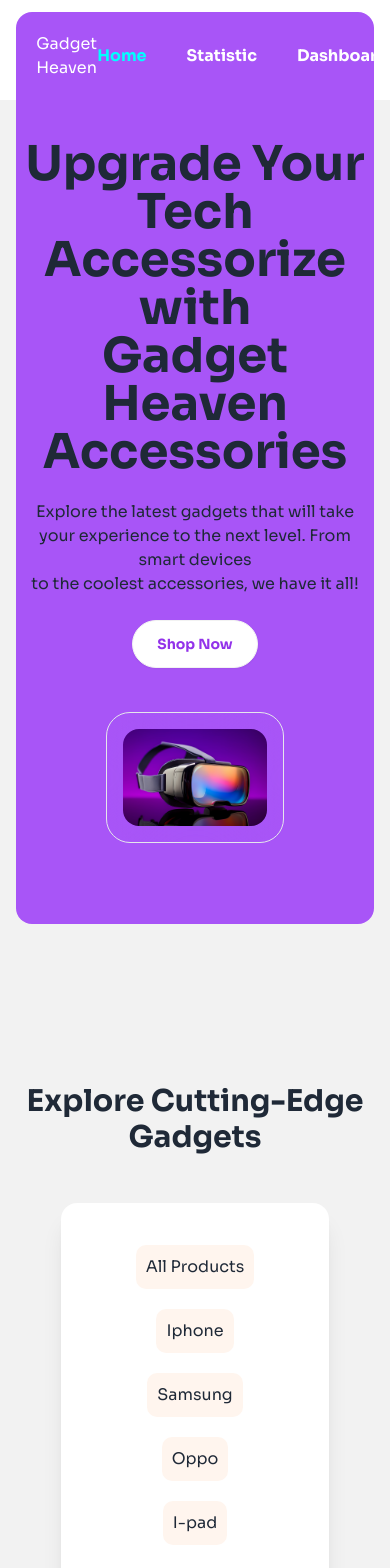
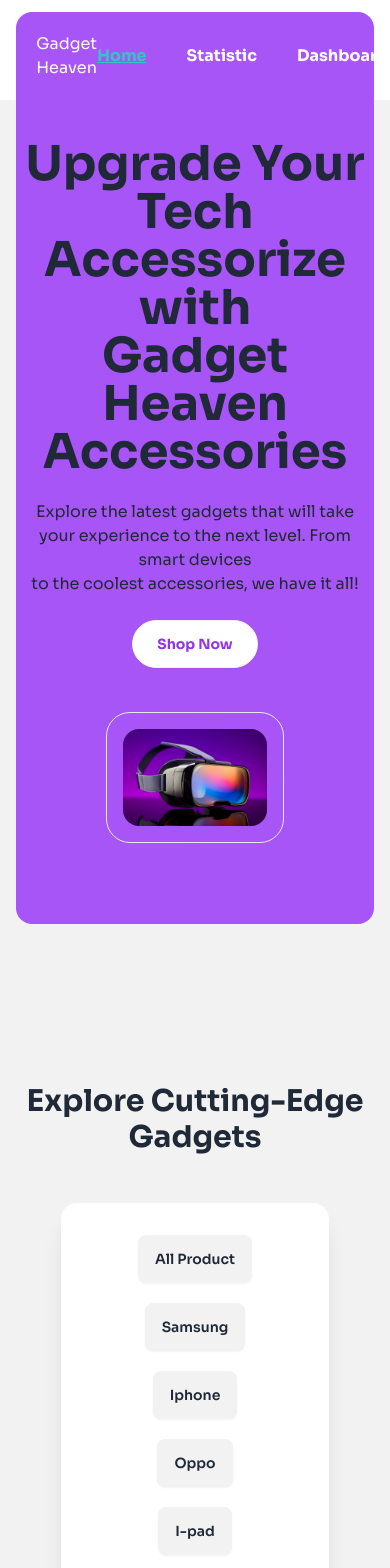
Before and after one commit to KI-Anik/a8-gadget-store, a React (Vite) app: page / in a window 390 px wide. Shown: the top 1568 px of the page. Built offline with nearby package versions, Linux system fonts and the light colour scheme.

Commit message:
Categories Sidebar func done

```diff
--- a/package.json
+++ b/package.json
@@ -16,6 +16,7 @@
     "react-dom": "^18.3.1",
     "react-hot-toast": "^2.4.1",
     "react-icons": "^5.4.0",
+    "react-rating-stars-component": "^2.2.0",
     "react-router-dom": "^7.0.1",
     "react-tabs": "^6.0.2",
     "sort-by": "^1.2.0"
--- /dev/null
+++ b/public/categories.json
@@ -0,0 +1,26 @@
+[
+    {
+      "id": 0,
+      "category": "All Product"
+    },
+    {
+      "id": 1,
+      "category": "Samsung"
+    },
+    {
+      "id": 2,
+      "category": "Iphone"
+    },
+    {
+      "id": 3,
+      "category": "Oppo"
+    },
+    {
+        "id": 4,
+        "category": "I-pad"
+    },
+    {
+         "id": 5,
+      "category": "Smart Watch"
+    }
+  ]
--- a/public/fakeData.json
+++ b/public/fakeData.json
@@ -3,7 +3,7 @@
       "id": 1,
       "product_title": "Galaxy Tab S8+",
       "product_image": "https://fdn2.gsmarena.com/vv/bigpic/samsung-galaxy-tab-s8-plus.jpg",
-      "category": "Smartphone",
+      "category": "Samsung",
       "price": 599,
       "description": "The TechPro X1 features a sleek design with powerful performance, great for gaming and multitasking.",
       "specification": [
@@ -20,7 +20,7 @@
       "id": 2,
       "product_title": "Galaxy S22 5G",
       "product_image": "https://fdn2.gsmarena.com/vv/bigpic/samsung-galaxy-s22-5g.jpg",
-      "category": "Smartphone",
+      "category": "Samsung",
       "price": 799,
       "description": "PixelMax Z offers an amazing camera experience with a stunning display and smooth performance.",
       "specification": [
@@ -37,7 +37,7 @@
       "id": 3,
       "product_title": "Galaxy S22 Ultra 5G",
       "product_image": "https://fdn2.gsmarena.com/vv/bigpic/samsung-galaxy-s22-ultra-5g.jpg",
-      "category": "Smartphone",
+      "category": "Samsung",
       "price": 1199,
       "description": "Premium performance with a 108MP camera and a stunning 120Hz display.",
       "specification": [
@@ -54,7 +54,7 @@
       "id": 4,
       "product_title": "iPhone 13",
       "product_image": "https://fdn2.gsmarena.com/vv/bigpic/apple-iphone-13.jpg",
-      "category": "Smartphone",
+      "category": "Iphone",
       "price": 499,
       "description": "OnePlus Nord 2 offers flagship performance with an affordable price tag.",
       "specification": [
@@ -71,7 +71,7 @@
       "id": 5,
       "product_title": "iPhone 12 Pro Max",
       "product_image": "https://fdn2.gsmarena.com/vv/bigpic/apple-iphone-12-pro-max-.jpg",
-      "category": "Smartphone",
+      "category": "Iphone",
       "price": 1099,
       "description": "iPhone 14 Pro comes with Apple's most advanced camera system and a Super Retina XDR display.",
       "specification": [
@@ -88,7 +88,7 @@
       "id": 6,
       "product_title": "iPhone 13 Pro",
       "product_image": "https://fdn2.gsmarena.com/vv/bigpic/apple-iphone-13-pro.jpg",
-      "category": "Smartphone",
+      "category": "Iphone",
       "price": 899,
       "description": "Xiaomi Mi 11 Ultra offers incredible camera capabilities and premium build quality.",
       "specification": [
@@ -105,7 +105,7 @@
       "id": 7,
       "product_title": "Reno6 Lite",
       "product_image": "https://fdn2.gsmarena.com/vv/bigpic/oppo-reno6-lite.jpg",
-      "category": "Smartphone",
+      "category": "Oppo",
       "price": 699,
       "description": "The Moto Edge 30 Pro offers high-end performance with a 144Hz display and great cameras.",
       "specification": [
@@ -122,7 +122,7 @@
       "id": 8,
       "product_title": "Oppo Find X5",
       "product_image": "https://fdn2.gsmarena.com/vv/bigpic/oppo-find-x5.jpg",
-      "category": "Smartphone",
+      "category": "Oppo",
       "price": 999,
       "description": "Oppo Find X5 Pro brings stunning design with superb performance and camera quality.",
       "specification": [
@@ -139,7 +139,7 @@
       "id": 9,
       "product_title": "iPad mini (2021)",
       "product_image": "https://fdn2.gsmarena.com/vv/bigpic/apple-ipad-mini-2021.jpg",
-      "category": "Smartphone",
+      "category": "I-pad",
       "price": 749,
       "description": "Realme GT 2 Pro combines flagship performance with a 50MP camera and 120Hz AMOLED display.",
       "specification": [
@@ -156,7 +156,7 @@
       "id": 10,
       "product_title": "iPad Pro 11 (2021)",
       "product_image": "https://fdn2.gsmarena.com/vv/bigpic/apple-ipad-pro-11-2021.jpg",
-      "category": "Smartphone",
+      "category": "I-pad",
       "price": 1299,
       "description": "The ultimate gaming phone, the Asus ROG Phone 6 delivers extreme performance with a 165Hz display.",
       "specification": [
--- a/src/components/AllProducts/AllProducts.jsx
+++ b/src/components/AllProducts/AllProducts.jsx
@@ -1,35 +1,44 @@
 import React, { useEffect, useState } from 'react';
 import Card from './Card';
-import { Link, useLoaderData, useParams } from 'react-router-dom';
 
-const AllProducts = () => {
-    // const data = useLoaderData()
-    // const id = useParams()
+const AllProducts = ({categories}) => {
+
     const [gadget, setGadget] = useState([])
+    const [category, setCategory] = useState("All Product")
 
     useEffect(() => {
         fetch('/fakeData.json')
             .then(res => res.json())
-            .then(data => setGadget(data))
-    }, [])
+            .then(data => {
+                if(category === "All Product"){
+                    setGadget(data)
+                }
+                else{
+                    const filterData = data.filter(item=> item.category === category)
+                    setGadget(filterData)
+                }
+            })
+    }, [category])
+
+    const handleCategory= (name) => {
+        setCategory(name)
+    }
     return (
         <div>
             <h1 className='text-center text-3xl font-bold'>Explore Cutting-Edge Gadgets</h1>
-            <div className='grid grid-cols-1 md:grid-cols-4 my-12 gap-6'>
+            <div className='grid grid-cols-1 md:grid-cols-4 my-12 pb-10 gap-6'>
+
                 <aside className='row-span-4 w-9/12 mx-auto'>
 
-                    <ul className='card bg-base-100 items-center justify-center shadow-xl py-8'>
-                        {/* applied raw css */}
-                        <Link to={'/'}>All Products</Link>
-                        <Link to={''}>Iphone</Link>
-                        <Link to={''}>Samsung</Link>
-                        <Link to={''}>Oppo</Link>
-                        <Link to={''}>I-pad</Link>
-                    </ul>
+                    <div className='card bg-base-100 items-center shadow-xl py-8 gap-5'>
+                        {
+                            categories.map(item => <button className='btn hover:bg-purple-500' onClick={()=> handleCategory(item.category)}>{item.category}</button>)
+                        }
+                    </div>
                 </aside>
 
                 {
-                    gadget.map(card => <Card key={card.id} card={card}></Card>)
+                   gadget.length === 0 ? <p className='text-5xl text-center p-5'>No content</p> :  gadget.map(card => <Card key={card.id} card={card}></Card>)
                 }
 
             </div>
--- a/src/components/AllProducts/Card.jsx
+++ b/src/components/AllProducts/Card.jsx
@@ -5,7 +5,7 @@ const Card = ({ card }) => {
     const {id, product_title, product_image, price } = card
 
     return (
-        <div className="card bg-base-100  shadow-xl">
+        <div className="card bg-base-100 shadow-xl">
             <figure className="px-10 pt-10">
                 <img
                     src={product_image}
@@ -21,6 +21,7 @@ const Card = ({ card }) => {
                     </Link>
                 </div>
             </div>
+
         </div>
     );
 };
--- a/src/components/DashBoard/DashBoard.jsx
+++ b/src/components/DashBoard/DashBoard.jsx
@@ -8,8 +8,8 @@ const DashBoard = () => {
     const [carts, setCarts] = useState([]);
     const [wishLists, setwishLists] = useState([])
 
+
     useEffect(() => {
-
         setCarts(getStoredList('cart'))
         setwishLists(getStoredList('wish-list'))
     }, [])
@@ -37,6 +37,12 @@ const DashBoard = () => {
                 <h1 className='text-5xl font-bold'>Dashboard</h1>
                 <p className='font-xl'>Explore the latest gadgets that will take your experience to the next level. From smart devices to <br /> the coolest accessories, we have it all!</p>
             </div>
+
+            <div className='flex justify-end items-center gap-10'>
+                <h3>Price :</h3>
+                <button>Sort By price</button>
+                <button>Purchase</button>
+            </div>
             <Tabs>
                 <TabList >
                     <Tab>Cart</Tab>
@@ -49,10 +55,13 @@ const DashBoard = () => {
                             carts.map(item => <CardList
                                 key={item.id}
                                 item={item}
-                                handleRemove={()=>handleRemove(item.id, 'cart')}
+                                handleRemove={() => handleRemove(item.id, 'cart')}
                             ></CardList>)
                         }
                     </div>
+                    {
+                        carts.length == 0 && <h1 className='text-5xl text-center p-5'>No content</h1>
+                    }
                 </TabPanel>
 
                 <TabPanel>
@@ -61,16 +70,17 @@ const DashBoard = () => {
                             wishLists.map(item => <CardList
                                 key={item.id}
                                 item={item}
-                                handleRemove={()=>handleRemove(item.id, 'wish-list')}
-                                moveToCart = {() => moveToCart(item)}
+                                handleRemove={() => handleRemove(item.id, 'wish-list')}
+                                moveToCart={() => moveToCart(item)}
                             ></CardList>)
                         }
                     </div>
+                    {
+                        wishLists.length == 0 && <h1 className='text-5xl text-center p-5'>No content</h1>
+                    }
                 </TabPanel>
             </Tabs>
-            {
-                carts.length == 0 && <h1 className='text-5xl text-center p-5'>No content</h1>
-            }
+
 
         </div>
     );
--- a/src/components/Home/Home.jsx
+++ b/src/components/Home/Home.jsx
@@ -1,12 +1,14 @@
 import React from 'react';
 import Banner from './Banner';
 import AllProducts from '../AllProducts/AllProducts';
+import { useLoaderData } from 'react-router-dom';
 
 const Home = () => {
+    const categories = useLoaderData()
     return (
         <div className='w-11/12 mx-auto'>
             <Banner></Banner>
-            <AllProducts></AllProducts>
+            <AllProducts categories={categories}></AllProducts>
         </div>
     );
 };
--- a/src/components/Statistic/Statistic.jsx
+++ b/src/components/Statistic/Statistic.jsx
@@ -3,7 +3,7 @@ import React from 'react';
 const statistic = () => {
     return (
         <div>
-            statistic
+           <h1 className='text-5xl text-center p-5'>No content</h1>
         </div>
     );
 };
--- a/src/index.css
+++ b/src/index.css
@@ -1,20 +1,21 @@
-@import url('https://fonts.googleapis.com/css2?family=Sora:wght@100..800&display=swap');
+@import url("https://fonts.googleapis.com/css2?family=Sora:wght@100..800&display=swap");
 
 @tailwind base;
 @tailwind components;
 @tailwind utilities;
 
-body{
-    font-family: "Sora", sans-serif;
+body {
+  font-family: "Sora", sans-serif;
 }
 
 aside > ul > a {
- padding: 10px;
- margin: 10px;
- background-color: seashell;
- border-radius: 10px;
+  padding: 10px;
+  margin: 10px;
+  background-color: seashell;
+  border-radius: 10px;
 }
 
-.active{
-color: aqua;
+.active {
+  text-decoration: underline;
+  color: rgb(53, 196, 196);
 }
--- a/src/main.jsx
+++ b/src/main.jsx
@@ -25,6 +25,7 @@ const router = createBrowserRouter([
 
       {
         path: '/',
+        loader: ()=> fetch('/categories.json'),
         element: <Home></Home>,
       },
       {
```
Also changed, not shown: 1 other file (tests, documents, lock files or other folders).
